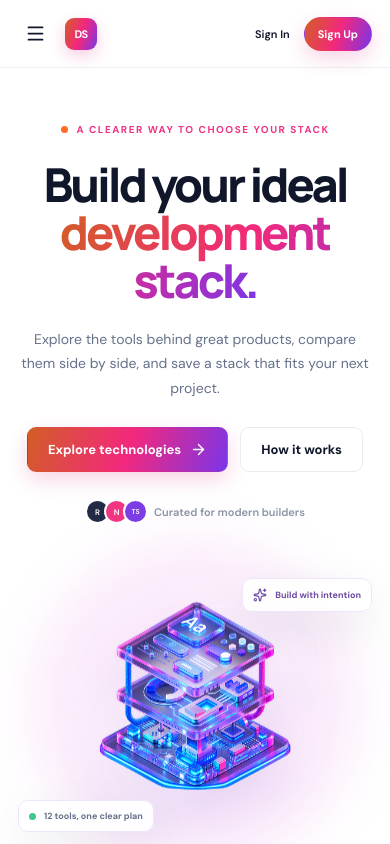
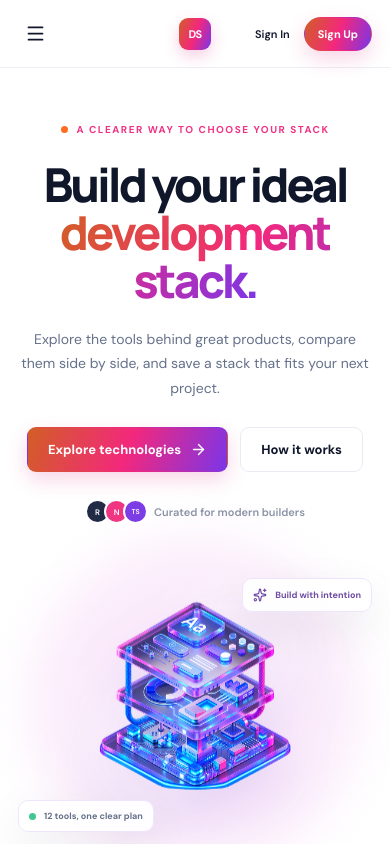
Before and after one commit to shadianoormou/Assignment-05, a React (Vite) app: page / in a window 390 px wide. Shown: the top 844 px of the page. Built offline with nearby package versions, Linux system fonts and the light colour scheme.

Commit message:
fix: center brand on mobile navigation

```diff
--- a/src/styles.css
+++ b/src/styles.css
@@ -870,6 +870,7 @@ button{
     position: sticky;
   }
   .nav {
+    position: relative;
     height: 67px;
     gap: 12px;
     justify-content: space-between;
@@ -886,7 +887,10 @@ button{
     display: none;
   }
   .nav .brand {
-    margin-right: auto;
+    position: absolute;
+    left: 50%;
+    margin: 0;
+    transform: translateX(-50%);
   }
   .nav-links {
     position: absolute;
```
